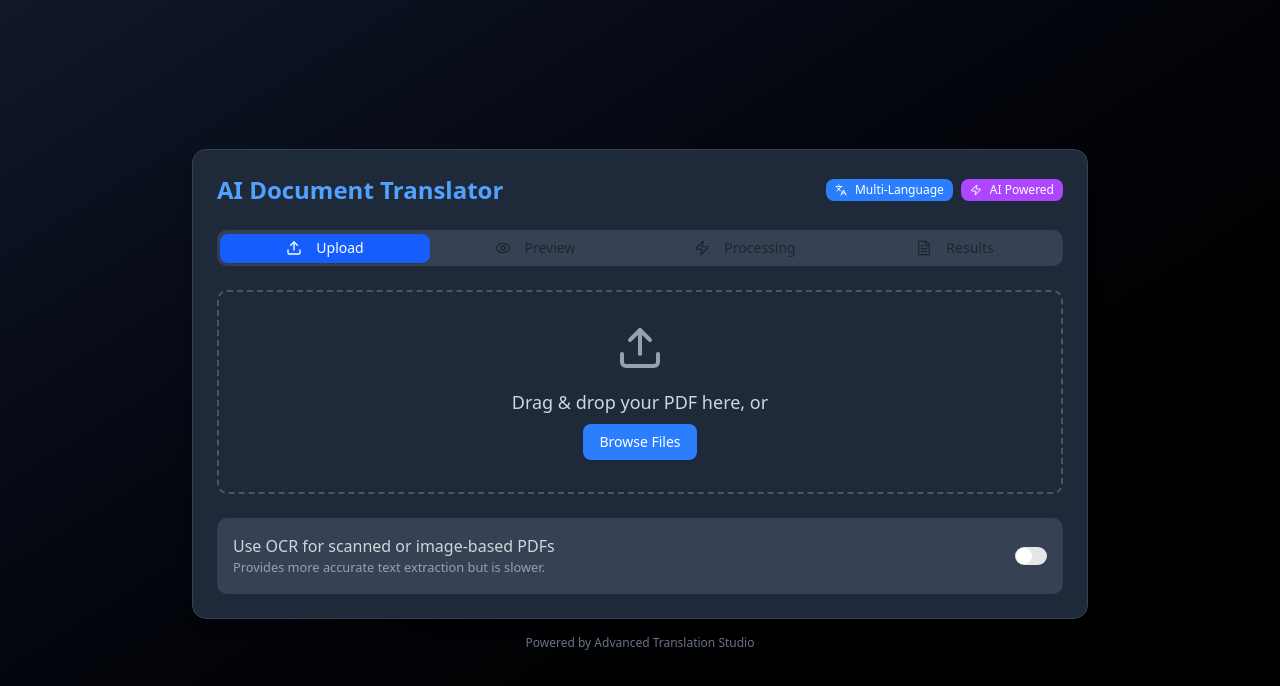
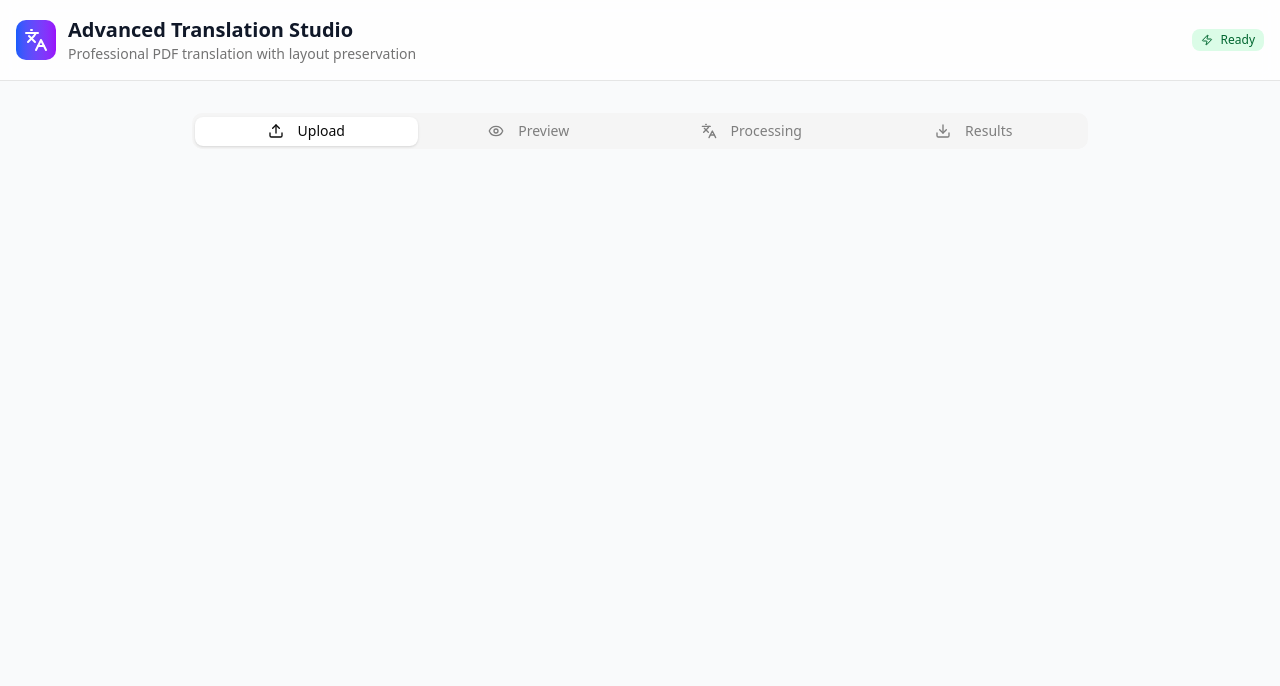
Before and after one commit to adeennour4-dot/Translator.app, a React (Vite) app: page / in a window 1280 px wide. Shown: the top 686 px of the page. Built offline with nearby package versions, Linux system fonts and the light colour scheme.

Commit message:
Update App.jsx

```diff
--- a/src/App.jsx
+++ b/src/App.jsx
@@ -1,27 +1,16 @@
-import { useState, useRef } from 'react';
-import { Filesystem, Directory } from '@capacitor/filesystem';
+import { useState, useRef, useEffect } from 'react';
 import { Button } from '@/components/ui/button.jsx';
-import { Card, CardContent, CardHeader, CardTitle } from '@/components/ui/card.jsx';
+import { Card, CardContent, CardDescription, CardHeader, CardTitle } from '@/components/ui/card.jsx';
 import { Progress } from '@/components/ui/progress.jsx';
 import { Badge } from '@/components/ui/badge.jsx';
 import { Tabs, TabsContent, TabsList, TabsTrigger } from '@/components/ui/tabs.jsx';
 import { Switch } from '@/components/ui/switch.jsx';
-import { Upload, FileText, Download, Languages, Eye, Zap, AlertCircle } from 'lucide-react';
+import { Upload, FileText, Download, Languages, Eye, Palette, Zap, AlertCircle } from 'lucide-react';
 import PDFViewer from './components/PDFViewer.jsx';
 import PDFProcessor from './utils/pdfProcessor.js';
 import TranslationService from './utils/translationService.js';
 import PDFGenerator from './utils/pdfGenerator.js';
 import './App.css';
-
-// --- FIX: Helper function to correctly convert a Blob to a Base64 data URL for Capacitor ---
-const blobToBase64 = (blob) => {
-  return new Promise((resolve, reject) => {
-    const reader = new FileReader();
-    reader.onloadend = () => resolve(reader.result);
-    reader.onerror = (error) => reject(error);
-    reader.readAsDataURL(blob);
-  });
-};
 
 function App() {
   const [selectedFile, setSelectedFile] = useState(null);
@@ -36,20 +25,42 @@ function App() {
   const [error, setError] = useState(null);
   const fileInputRef = useRef(null);
 
+  // Initialize utility classes
   const pdfProcessor = new PDFProcessor();
   const translationService = new TranslationService();
   const pdfGenerator = new PDFGenerator();
 
-  const handleFileSelect = (event) => {
+  useEffect(() => {
+    // Cleanup OCR worker when the component unmounts
+    return () => {
+      pdfProcessor.cleanup();
+    };
+  }, []);
+
+  const handleFileSelect = async (event) => {
     const file = event.target.files[0];
     if (file && file.type === 'application/pdf') {
       setSelectedFile(file);
       setError(null);
       setActiveTab('preview');
-      pdfProcessor.isScannedPDF(file).then(setIsScannedPDF);
+      try {
+        const isScanned = await pdfProcessor.isScannedPDF(file);
+        setIsScannedPDF(isScanned);
+        setUseOCR(isScanned);
+      } catch (e) {
+        console.error('Error checking PDF type:', e);
+        setError('Could not analyze the PDF file.');
+      }
     } else {
-      setError('Please select a valid PDF file.');
+      setError('Please select a PDF file.');
     }
+  };
+
+  const handleDragOver = (event) => event.preventDefault();
+  const handleDrop = (event) => {
+    event.preventDefault();
+    // Simulate a file selection event for the handler
+    handleFileSelect({ target: { files: event.dataTransfer.files } });
   };
 
   const startTranslation = async () => {
@@ -71,9 +82,11 @@ function App() {
         ? await pdfProcessor.extractTextWithOCR(selectedFile, (p, m) => onProgress(p * 0.5, m))
         : await pdfProcessor.extractTextFromPDF(selectedFile, (p, m) => onProgress(p * 0.5, m));
 
-      const translated = await translationService.translatePages(extractedPages, (p, m) => onProgress(50 + (p * 0.5), m));
+      const translated = await translationService.translatePages(extractedPages, (p, m) => onProgress(50 + (p * 0.45), m));
       setTranslatedPages(translated);
 
+      setProgress(95);
+      setProgressMessage('Generating statistics...');
       const stats = await translationService.getTranslationStats(translated);
       const wordMappings = translationService.exportWordMappings(translated);
 
@@ -83,7 +96,7 @@ function App() {
         wordMappings: wordMappings.length,
         confidence: Math.round(stats.confidence * 100),
         medicalTerms: stats.medicalTerms,
-        preservedElements: 0 // Placeholder
+        preservedElements: extractedPages.reduce((acc, page) => acc + page.textItems.length, 0),
       });
 
       setProgress(100);
@@ -93,193 +106,140 @@ function App() {
     } catch (err) {
       console.error('Translation error:', err);
       setError(`Processing failed: ${err.message}`);
+      setActiveTab('preview'); // Go back to preview on error
     } finally {
       setIsProcessing(false);
     }
   };
 
-  // --- FIX: Complete rewrite of the export function for Capacitor ---
   const exportPDF = async () => {
-    if (!selectedFile || !translatedPages.length) {
-      setError('No data to export.');
-      return;
-    }
+    if (!selectedFile || !translatedPages.length) return setError('No data to export.');
 
     setIsProcessing(true);
     setProgress(0);
     setProgressMessage('Generating final PDF...');
+    setActiveTab('processing'); // Switch to processing view for export
     setError(null);
 
     try {
-      // 1. Get the PDF as a Uint8Array from your generator
-      const pdfBytes = await pdfGenerator.generateTranslatedPDF(
-        selectedFile,
-        translatedPages,
-        (p, m) => {
-          setProgress(p);
-          setProgressMessage(m);
-        }
-      );
+      // Pass both original and translated pages to the generator
+      const pdfBytes = await pdfGenerator.generateTranslationPDF(selectedFile, translatedPages, translatedPages); // Assuming the function signature matches
+      setProgress(90);
 
-      // 2. Convert the Uint8Array to a Blob
-      const pdfBlob = new Blob([pdfBytes], { type: 'application/pdf' });
+      const filename = `translated-${selectedFile.name}`;
+      await pdfGenerator.downloadPDF(pdfBytes, filename);
+      setProgress(100);
+      setProgressMessage('PDF exported successfully!');
 
-      // 3. Convert Blob to Base64 Data URL using the helper function
-      const base64data = await blobToBase64(pdfBlob);
-
-      // 4. Save the file to the device's Documents directory
-      const fileName = `translated_${Date.now()}.pdf`;
-      await Filesystem.writeFile({
-        path: fileName,
-        data: base64data,
-        directory: Directory.Documents,
-      });
-
-      setProgress(100);
-      setProgressMessage(`PDF exported successfully! Saved in Documents as ${fileName}`);
+      setTimeout(() => {
+        setProgressMessage('');
+        setActiveTab('results'); // Go back to results after success
+      }, 2000);
 
     } catch (err) {
-      console.error('Export error:', err);
-      setError(`Export failed: ${err.message}`);
+      console.error('PDF export error:', err);
+      setError(`PDF export failed: ${err.message}`);
+      setActiveTab('results'); // Go back to results on error
     } finally {
       setIsProcessing(false);
     }
   };
 
+  const resetApp = () => {
+    setSelectedFile(null);
+    setProcessedData(null);
+    setTranslatedPages([]);
+    setError(null);
+    setActiveTab('upload');
+  };
+
   return (
-    <div className="min-h-screen bg-gradient-to-br from-gray-900 to-black text-white flex flex-col items-center justify-center p-4">
-      <Card className="w-full max-w-4xl bg-gray-800 border-gray-700 shadow-lg">
-        <CardHeader className="flex flex-row items-center justify-between">
-          <CardTitle className="text-2xl font-bold text-blue-400">AI Document Translator</CardTitle>
-          <div className="flex items-center space-x-2">
-            <Badge variant="secondary" className="bg-blue-500 hover:bg-blue-600 text-white">
-              <Languages className="h-4 w-4 mr-1" />
-              Multi-Language
-            </Badge>
-            <Badge variant="secondary" className="bg-purple-500 hover:bg-purple-600 text-white">
-              <Zap className="h-4 w-4 mr-1" />
-              AI Powered
+    <div className="min-h-screen bg-gray-50 dark:bg-gray-900 text-gray-900 dark:text-gray-100">
+      <header className="border-b bg-white/80 backdrop-blur-sm dark:bg-gray-900/80 sticky top-0 z-10">
+        <div className="container mx-auto px-4 py-4 flex items-center justify-between">
+          <div className="flex items-center space-x-3">
+            <div className="p-2 bg-gradient-to-r from-blue-600 to-purple-600 rounded-lg">
+              <Languages className="h-6 w-6 text-white" />
+            </div>
+            <div>
+              <h1 className="text-xl font-bold">Advanced Translation Studio</h1>
+              <p className="text-sm text-muted-foreground">Professional PDF translation with layout preservation</p>
+            </div>
+          </div>
+          <Badge variant="secondary" className="bg-green-100 text-green-800 dark:bg-green-900 dark:text-green-100">
+            <Zap className="h-3 w-3 mr-1" />Ready
           </Badge>
         </div>
-        </CardHeader>
-        <CardContent>
-          <Tabs value={activeTab} onValueChange={setActiveTab} className="w-full">
-            <TabsList className="grid w-full grid-cols-4 bg-gray-700">
-              <TabsTrigger value="upload" className="data-[state=active]:bg-blue-600 data-[state=active]:text-white">
-                <Upload className="h-4 w-4 mr-2" /> Upload
-              </TabsTrigger>
-              <TabsTrigger value="preview" className="data-[state=active]:bg-blue-600 data-[state=active]:text-white" disabled={!selectedFile}>
-                <Eye className="h-4 w-4 mr-2" /> Preview
-              </TabsTrigger>
-              <TabsTrigger value="processing" className="data-[state=active]:bg-blue-600 data-[state=active]:text-white" disabled={!selectedFile || activeTab === 'upload'}>
-                 <Zap className="h-4 w-4 mr-2" /> Processing
-              </TabsTrigger>
-              <TabsTrigger value="results" className="data-[state=active]:bg-blue-600 data-[state=active]:text-white" disabled={!processedData}>
-                <FileText className="h-4 w-4 mr-2" /> Results
-              </TabsTrigger>
+      </header>
+
+      <main className="container mx-auto px-4 py-8">
+        <Tabs value={activeTab} onValueChange={setActiveTab} className="w-full max-w-4xl mx-auto">
+          <TabsList className="grid w-full grid-cols-4 mb-8">
+            <TabsTrigger value="upload" className="flex items-center space-x-2"><Upload className="h-4 w-4" /><span>Upload</span></TabsTrigger>
+            <TabsTrigger value="preview" disabled={!selectedFile} className="flex items-center space-x-2"><Eye className="h-4 w-4" /><span>Preview</span></TabsTrigger>
+            <TabsTrigger value="processing" disabled={!isProcessing && activeTab !== 'processing'} className="flex items-center space-x-2"><Languages className="h-4 w-4" /><span>Processing</span></TabsTrigger>
+            <TabsTrigger value="results" disabled={!processedData} className="flex items-center space-x-2"><Download className="h-4 w-4" /><span>Results</span></TabsTrigger>
           </TabsList>
-            <TabsContent value="upload" className="mt-4">
-              <div className="flex flex-col items-center justify-center p-8 border-2 border-dashed border-gray-600 rounded-lg">
-                <Upload className="h-12 w-12 text-gray-400 mb-4" />
-                <p className="text-lg text-gray-300 mb-2">Drag & drop your PDF here, or</p>
-                <input
-                  type="file"
-                  ref={fileInputRef}
-                  onChange={handleFileSelect}
-                  accept="application/pdf"
-                  className="hidden"
-                />
-                <Button onClick={() => fileInputRef.current.click()} className="bg-blue-500 hover:bg-blue-600 text-white">
-                  Browse Files
-                </Button>
+
           {error && (
-                  <p className="text-red-500 mt-4 flex items-center">
-                    <AlertCircle className="h-4 w-4 mr-2" /> {error}
-                  </p>
+            <div className="my-4 p-4 bg-red-100 text-red-700 rounded-md flex items-center space-x-2">
+              <AlertCircle className="h-4 w-4" />
+              <span>{error}</span>
+            </div>
           )}
+
+          <TabsContent value="upload">
+            {/* ... Your Upload UI ... */}
+          </TabsContent>
+          <TabsContent value="preview">
+            <PDFViewer file={selectedFile} className="mt-4" />
+            <div className="mt-4 p-4 border rounded-lg flex items-center justify-between">
+              <label htmlFor="ocr-switch" className="flex flex-col">
+                <span className="font-semibold">Use OCR Processing</span>
+                <span className="text-sm text-muted-foreground">{isScannedPDF ? "Scanned document detected (Recommended)" : "Text-based document (Optional)"}</span>
+              </label>
+              <Switch checked={useOCR} onCheckedChange={setUseOCR} id="ocr-switch" />
             </div>
-              <div className="mt-6 p-4 bg-gray-700 rounded-lg flex items-center justify-between">
-                <div className="flex flex-col">
-                    <span className="text-gray-300">Use OCR for scanned or image-based PDFs</span>
-                    <small className="text-gray-400">Provides more accurate text extraction but is slower.</small>
-                </div>
-                <Switch checked={useOCR} onCheckedChange={setUseOCR} />
-              </div>
-              {isScannedPDF && !useOCR && (
-                <p className="text-yellow-500 mt-2 flex items-center p-2 bg-yellow-900/20 rounded-md">
-                  <AlertCircle className="h-4 w-4 mr-2" /> This appears to be a scanned PDF. Consider enabling OCR for better results.
-                </p>
-              )}
-            </TabsContent>
-            <TabsContent value="preview" className="mt-4">
-              {selectedFile ? (
-                <div className="flex flex-col items-center">
-                  <p className="text-lg text-gray-300 mb-4">Previewing: <span className="font-semibold">{selectedFile.name}</span></p>
-                  <PDFViewer file={selectedFile} className="w-full" />
-                  <Button onClick={startTranslation} disabled={isProcessing} className="mt-6 bg-green-500 hover:bg-green-600 text-white w-full md:w-auto">
-                    {isProcessing ? 'Translating...' : 'Start Translation'}
+            <div className="flex justify-center mt-4">
+              <Button onClick={startTranslation} size="lg" disabled={isProcessing}>
+                <Languages className="mr-2 h-4 w-4" />
+                {isProcessing ? 'Processing...' : 'Start Translation'}
               </Button>
             </div>
-              ) : (
-                <p className="text-gray-400 text-center p-8">No file selected for preview.</p>
-              )}
           </TabsContent>
-            <TabsContent value="processing" className="mt-4">
-              <div className="flex flex-col items-center justify-center p-8">
-                <h3 className="text-xl font-semibold mb-4">Translation in Progress</h3>
+          <TabsContent value="processing">
+            <Card className="mt-4">
+              <CardHeader><CardTitle>Translation in Progress</CardTitle></CardHeader>
+              <CardContent className="p-6">
                 <Progress value={progress} className="w-full mb-4" />
-                <p className="text-gray-300 text-center">{progressMessage}</p>
-                {error && (
-                  <p className="text-red-500 mt-4 flex items-center">
-                    <AlertCircle className="h-4 w-4 mr-2" /> {error}
-                  </p>
-                )}
-              </div>
-            </TabsContent>
-            <TabsContent value="results" className="mt-4">
-              {processedData ? (
-                <div className="grid grid-cols-1 md:grid-cols-2 gap-4">
-                  <Card className="bg-gray-700 border-gray-600">
-                    <CardHeader>
-                      <CardTitle className="text-blue-300">Translation Summary</CardTitle>
-                    </CardHeader>
-                    <CardContent className="space-y-2 text-sm">
-                      <p>Original Pages: <span className="font-semibold float-right">{processedData.originalPages}</span></p>
-                      <p>Translated Pages: <span className="font-semibold float-right">{processedData.translatedPages}</span></p>
-                      <p>Word Mappings: <span className="font-semibold float-right">{processedData.wordMappings}</span></p>
-                      <p>Preserved Elements: <span className="font-semibold float-right">{processedData.preservedElements}</span></p>
-                      <div>Confidence Score:
-                        <div className="w-24 float-right">
-                            <Progress value={processedData.confidence} className="h-3" />
-                        </div>
-                      </div>
-                      <p className="pt-2">Medical Terms Detected: <span className="font-semibold float-right">{processedData.medicalTerms}</span></p>
+                <p className="text-center text-muted-foreground">{progressMessage}</p>
               </CardContent>
             </Card>
-                  <Card className="bg-gray-700 border-gray-600 flex flex-col justify-between">
-                    <CardHeader>
-                      <CardTitle className="text-blue-300">Actions</CardTitle>
-                    </CardHeader>
+          </TabsContent>
+          <TabsContent value="results">
+            {processedData && (
+              <Card className="mt-4">
+                <CardHeader><CardTitle>Translation Results</CardTitle></CardHeader>
                 <CardContent className="space-y-4">
-                      <Button onClick={exportPDF} disabled={isProcessing} className="w-full bg-blue-500 hover:bg-blue-600 text-white">
-                        <Download className="h-4 w-4 mr-2" /> {isProcessing ? 'Exporting...' : 'Export Translated PDF'}
+                   <div className="grid grid-cols-2 md:grid-cols-4 gap-4 text-center">
+                      <div className="p-4 bg-gray-100 dark:bg-gray-800 rounded-lg"><div className="text-2xl font-bold">{processedData.originalPages}</div><div className="text-sm text-muted-foreground">Original Pages</div></div>
+                      <div className="p-4 bg-gray-100 dark:bg-gray-800 rounded-lg"><div className="text-2xl font-bold">{processedData.translatedPages}</div><div className="text-sm text-muted-foreground">Translated Pages</div></div>
+                      <div className="p-4 bg-gray-100 dark:bg-gray-800 rounded-lg"><div className="text-2xl font-bold">{processedData.wordMappings}</div><div className="text-sm text-muted-foreground">Word Mappings</div></div>
+                      <div className="p-4 bg-gray-100 dark:bg-gray-800 rounded-lg"><div className="text-2xl font-bold">{processedData.confidence}%</div><div className="text-sm text-muted-foreground">Confidence</div></div>
+                   </div>
+                  <div className="flex justify-center space-x-4 pt-4">
+                    <Button onClick={exportPDF} size="lg" disabled={isProcessing}>
+                      <Download className="mr-2 h-4 w-4" />
+                      {isProcessing ? 'Exporting...' : 'Export PDF'}
                     </Button>
-                      <Button onClick={() => { setSelectedFile(null); setProcessedData(null); setActiveTab('upload'); }} variant="outline" className="w-full border-gray-500 text-gray-300 hover:bg-gray-600">
-                        Translate Another Document
-                      </Button>
+                    <Button variant="outline" onClick={resetApp} size="lg">New Document</Button>
+                  </div>
                 </CardContent>
               </Card>
-                </div>
-              ) : (
-                <p className="text-gray-400 text-center p-8">No results to display. Please translate a document first.</p>
             )}
           </TabsContent>
         </Tabs>
-        </CardContent>
-      </Card>
-      <footer className="text-center mt-4">
-        <p className="text-xs text-gray-500">Powered by Advanced Translation Studio</p>
-      </footer>
+      </main>
     </div>
   );
 }
```
Lines whose indentation alone changed are shown as unchanged.
